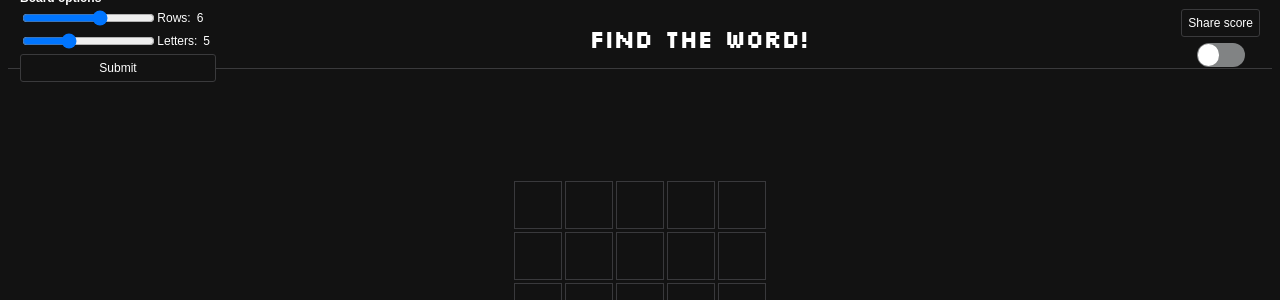
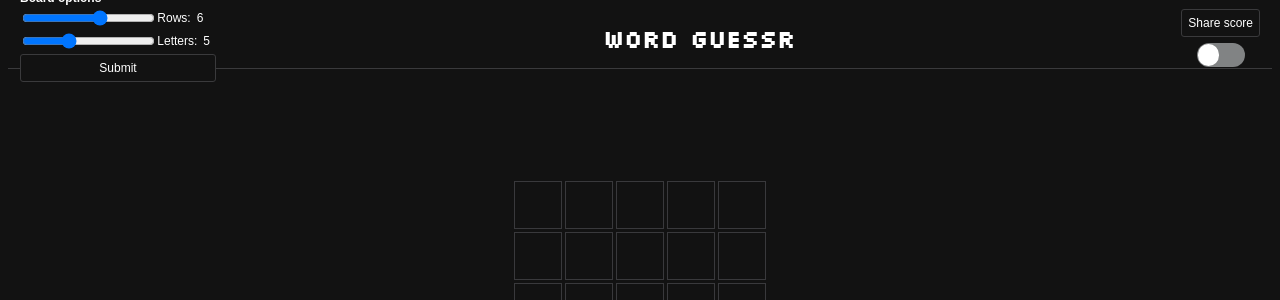
Before and after one commit to GiorgioMendieta/Word_Guessr, a Flask app: page / in a window 1280 px wide. Shown: the top 300 px of the page. Run offline with Flask 2, Linux system fonts and the light colour scheme; data that the repository does not hold is empty.

Commit message:
Changed title of web app

```diff
--- a/templates/index.html
+++ b/templates/index.html
@@ -5,7 +5,7 @@
     <meta charset="UTF-8">
     <meta http-equiv="X-UA-Compatible" content="IE=edge">
     <meta name="viewport" content="width=device-width, initial-scale=1.0">
-    <title>Find The Word</title>
+    <title>Word Guessr</title>
     <link href="/static/favicon.ico" rel="icon">
     <link rel="stylesheet" href="/static/style.css" />
     <!-- Google fonts -->
@@ -45,7 +45,7 @@
             </form>
         </div>
         <div class="title-container">
-            <h1>Find The Word!</h1>
+            <h1>Word Guessr</h1>
         </div>
         <div class="menu">
             <button class="menu-button" type="button" id="share-result">
```
